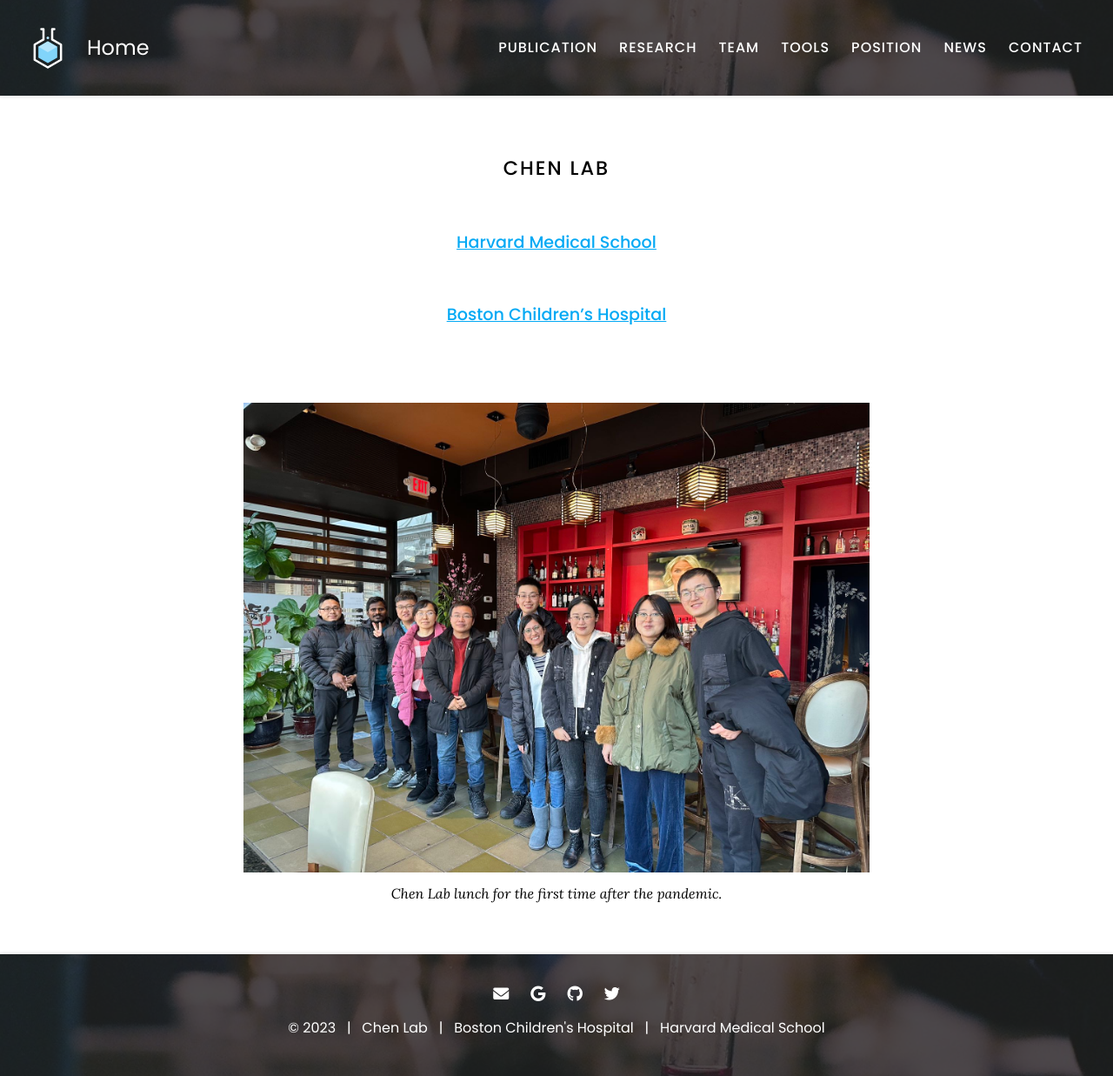
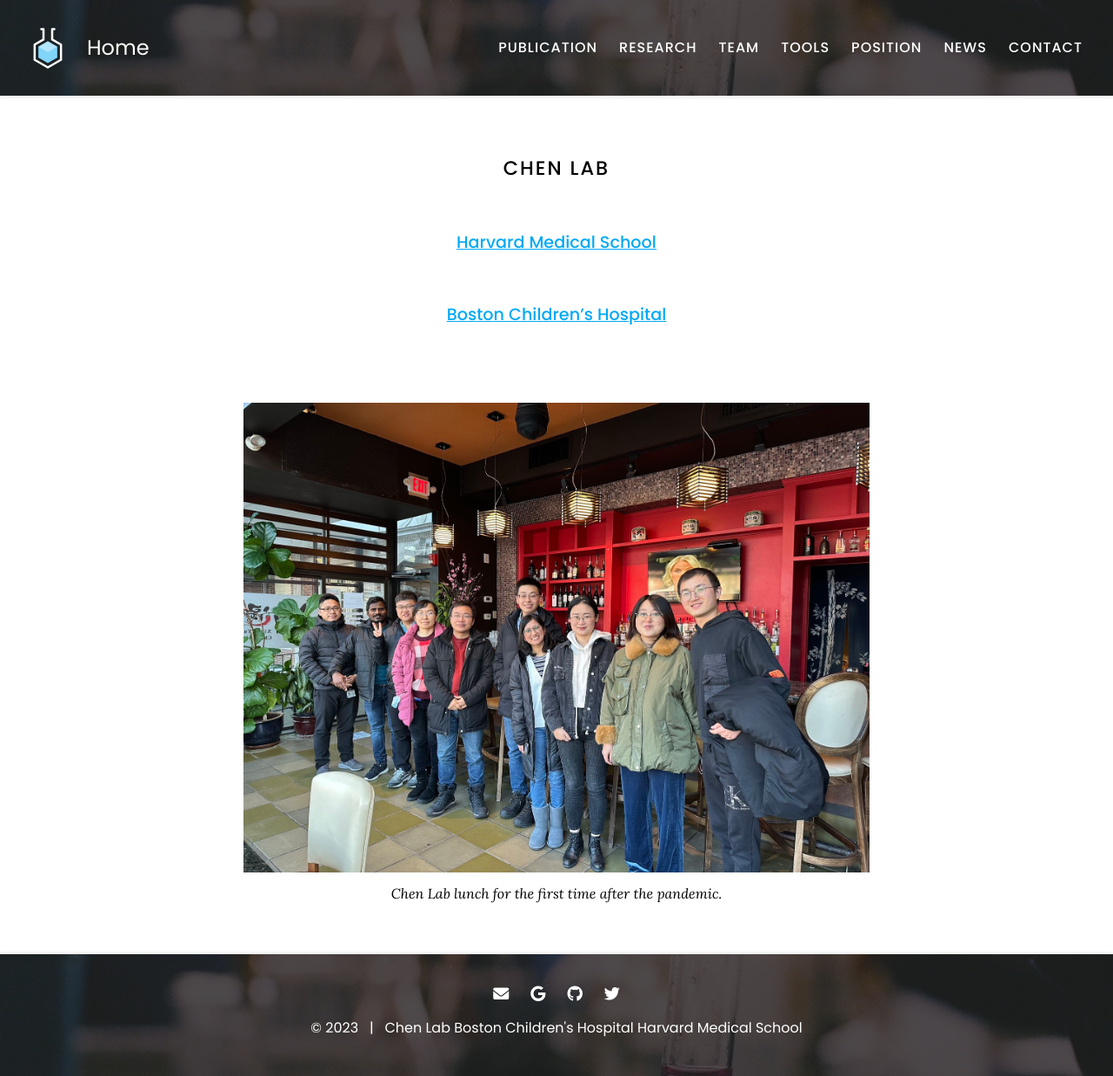
Before and after one commit to kaifuchenlab/kaifuchenlab.github.io, a Jekyll site: the page built from index.md, in a window 1280 px wide. Shown: the whole page at 87% size. Built offline with Jekyll 4.4.1, drawn with Linux system fonts in a browser that asks for light colours.

Commit message:
Update footer.html

```diff
--- a/_includes/footer.html
+++ b/_includes/footer.html
@@ -32,9 +32,9 @@
       &copy; {{ site.time | date: '%Y' }}
       &nbsp; | &nbsp;
       Chen Lab
-      &nbsp; | &nbsp;
+
       Boston Children's Hospital
-      &nbsp; | &nbsp;
+
       Harvard Medical School
     </span>
   </div>
```
